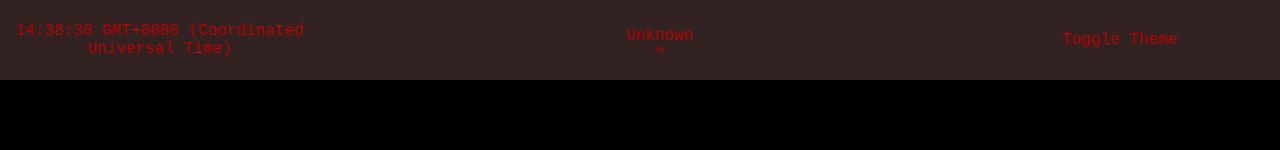
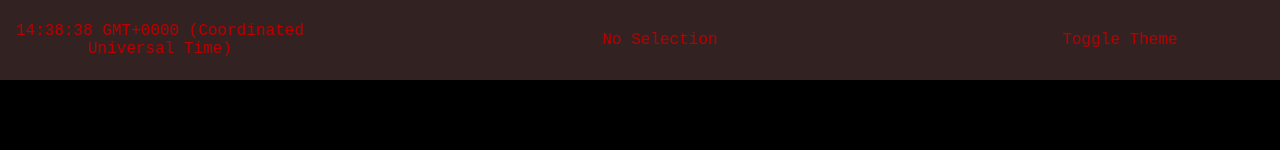
Before and after one commit to SylvanSerenity/world-map, an Angular app: page /world-map in a window 1280 px wide. Shown: the top 150 px of the page. Built offline with nearby package versions, Linux system fonts and the light colour scheme.

Commit message:
Added "No Selection" to map

```diff
--- a/src/app/country.service.ts
+++ b/src/app/country.service.ts
@@ -22,16 +22,8 @@ export interface CountryData {
 })
 export class CountryService {
   private _country: Country = {
-    code: 'UN',
-    name: 'Unknown'
-  };
-  private _defaultCountryData = {
-    name: 'Unknown',
-    capital: 'Unknown',
-    region: 'Unknown',
-    incomeLevel: 'Unknown',
-    latitude: 0.0,
-    longitude: 0.0
+    code: '',
+    name: 'No Selection'
   };
   private _cachedCountries: Map<string, CountryData> = new Map();
 
@@ -67,7 +59,14 @@ export class CountryService {
       this._cachedCountries.set(countryCode, countryData);
       return countryData;
     }
-    return this._cachedCountries.get(countryCode) ?? this._defaultCountryData;
+    return this._cachedCountries.get(countryCode) ?? {
+      name: 'Unknown',
+      capital: 'Unknown',
+      region: 'Unknown',
+      incomeLevel: 'Unknown',
+      latitude: 0.0,
+      longitude: 0.0
+    };
   }
 
   set country(country: Country) {
--- a/src/app/map/map.component.ts
+++ b/src/app/map/map.component.ts
@@ -41,6 +41,12 @@ export class MapComponent implements AfterViewInit {
       jQuery(event.currentTarget)
         .css('fill', 'var(--land-color)')
 	.css('stroke', 'var(--border-color)');
+
+	// Set new country data
+	this._countryService.country = {
+	  code: '',
+	  name: 'No Selection'
+	};
     });
 
     paths.on('click', async (event) => {
@@ -49,5 +55,6 @@ export class MapComponent implements AfterViewInit {
 	const countryData = await this._countryService.getCountryData(countryCode);
 	console.log(countryData); // TODO Provide to map
     });
+    // TODO Allow zoom
   }
 }
--- a/src/app/nav/nav.component.ts
+++ b/src/app/nav/nav.component.ts
@@ -14,8 +14,8 @@ import { ThemeService } from '../theme.service';
 })
 export class NavComponent implements OnInit, OnDestroy {
   country: Country = {
-    code: 'UN',
-    name: 'Unknown'
+    code: '',
+    name: 'No Selection'
   };
   currentTime: string = '';
   private _interval: any;
```
